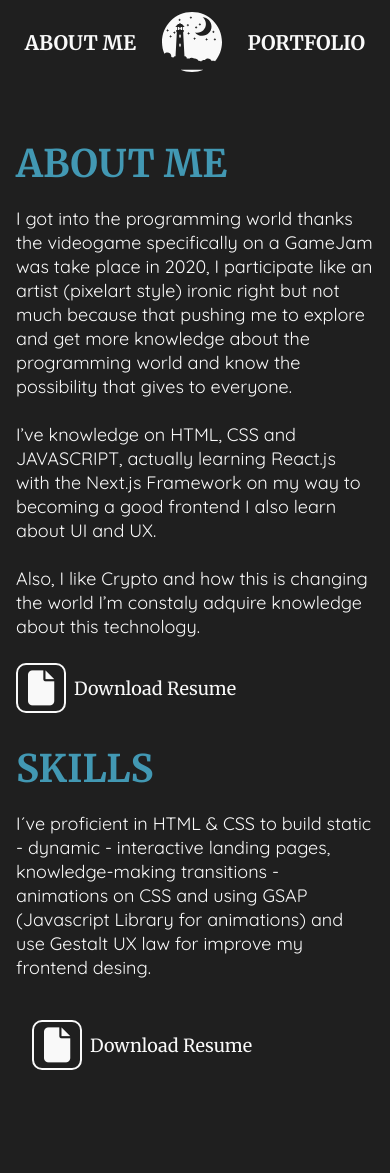
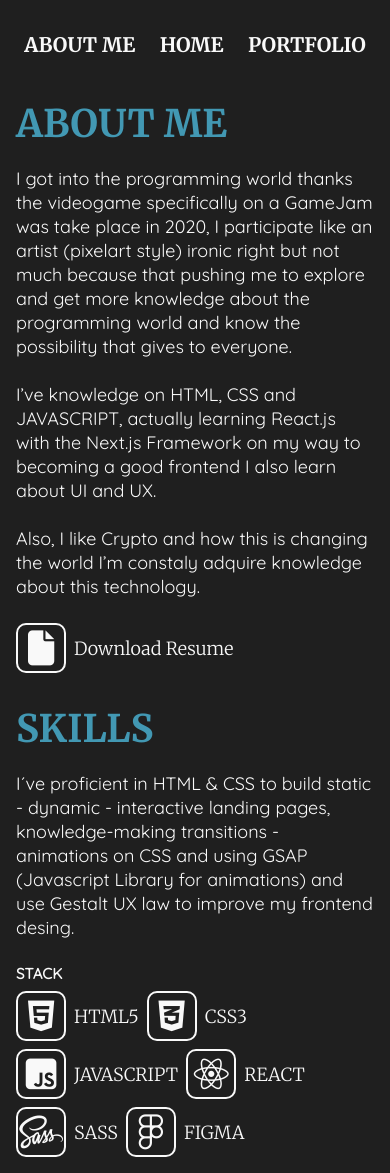
Before and after one commit to admiralpxl/admirapxl-web, a Next.js app: page /about in a window 390 px wide. Before the commit the page ends 1102 px from the top, so only its background shows below. Built offline with nearby package versions, Linux system fonts and the light colour scheme.

Commit message:
about section completed with media querys includes for mobile, tablet and desktop

```diff
--- a/components/Navbar.js
+++ b/components/Navbar.js
@@ -13,9 +13,7 @@ function Navbar() {
           </li>
           <li>
             <Link href="/">
-              <figure>
-                <img src="isotipo-vector.svg" alt="logo" />
-              </figure>
+              <a>HOME</a>
             </Link>
           </li>
           <li>
@@ -27,8 +25,9 @@ function Navbar() {
         <style jsx>{`
           nav {
             width: 100%;
-            height: 80px;
+            height: 20px;
             font-family: var(--quick);
+            margin-top: 20px;
           }
           ul {
             margin: 0 auto;
--- a/components/SecondLink.js
+++ b/components/SecondLink.js
@@ -12,6 +12,7 @@ function SecondLink(props) {
           font-family: var(--quick);
           color: var(--white);
           margin-left: 8px;
+          font-weight: var(--light);
         }
       `}</style>
     </article>
--- a/components/Stack.js
+++ b/components/Stack.js
@@ -3,11 +3,46 @@ import { SecondLink } from "./SecondLink";
 
 function Stack() {
   return (
-    <section className="stack padding">
-      <SecondLink url="#" iconName="fas fa-file" text="Download Resume" />
+    <section className="stack">
+      <h2>STACK</h2>
+      <SecondLink
+        url="https://html.com/"
+        iconName="fab fa-html5"
+        text="HTML5"
+      />
+      <SecondLink
+        url="https://www.w3.org/Style/CSS/Overview.en.html"
+        iconName="fab fa-css3-alt"
+        text="CSS3"
+      />
+      <SecondLink
+        url="https://www.javascript.com/"
+        iconName="fab fa-js-square"
+        text="JAVASCRIPT"
+      />
+      <SecondLink
+        url="https://reactjs.org/"
+        iconName="fab fa-react"
+        text="REACT"
+      />
+      <SecondLink
+        url="https://sass-lang.com/"
+        iconName="fab fa-sass"
+        text="SASS"
+      />
+      <SecondLink
+        url="https://www.figma.com/"
+        iconName="fab fa-figma"
+        text="FIGMA"
+      />
       <style jsx>{`
         .stack {
           display: flex;
+          flex-wrap: wrap;
+          gap: 8px;
+        }
+        h2 {
+          width: 100%;
         }
       `}</style>
     </section>
--- a/pages/_document.js
+++ b/pages/_document.js
@@ -20,7 +20,7 @@ class MyDocument extends Document {
             sizes="16x16"
             href="isotipo.png"
           ></link>
-          <title>Garpocode | Junior Carrillo</title>
+          <title>Garpodev | Junior Carrillo</title>
           <meta
             name="description"
             content="A minimalist programmer who love code the future"
--- a/pages/about.js
+++ b/pages/about.js
@@ -31,11 +31,10 @@ function About() {
           text="Download Resume"
         />
       </article>
-      <article className="about-resume"></article>
 
       <article className="skills padding">
         <Titles title="SKILLS" />
-        <Paragraph content="I´ve proficient in HTML & CSS to build static - dynamic - interactive landing pages, knowledge-making transitions - animations on CSS and using GSAP (Javascript Library for animations) and use Gestalt UX law for improve my frontend desing. " />
+        <Paragraph content="I´ve proficient in HTML & CSS to build static - dynamic - interactive landing pages, knowledge-making transitions - animations on CSS and using GSAP (Javascript Library for animations) and use Gestalt UX law to improve my frontend desing. " />
         <article>
           <Stack />
         </article>
@@ -47,6 +46,16 @@ function About() {
         .about {
           align-items: start;
         }
+        @media (min-width: 800px) {
+          .about-me {
+            grid-template-columns: 1fr 1fr;
+            margin-top: 40px;
+          }
+          .skills {
+            grid-column: 2;
+            grid-row: 1;
+          }
+        }
       `}</style>
     </section>
   );
```
